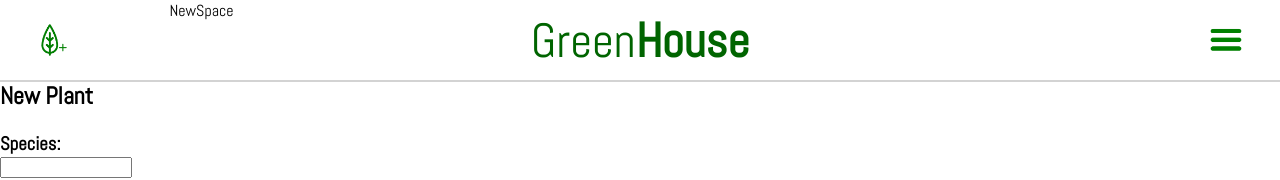
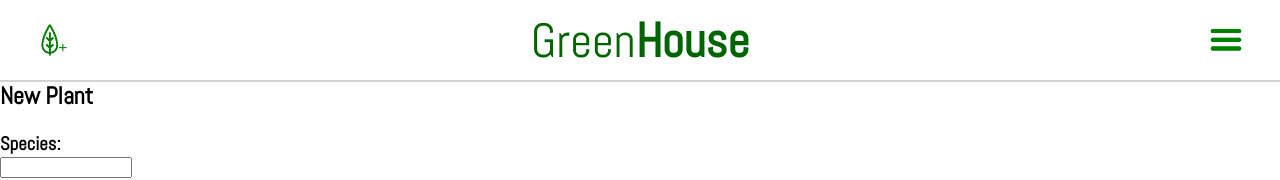
Before and after one commit to spenser-brinkman/greenhouse_fe, a React (Create React App) app: page / in a window 1280 px wide. Shown: the top 180 px of the page. Built offline with nearby package versions, Linux system fonts and the light colour scheme.

Commit message:
arbitrary

```diff
--- a/src/containers/Header/components/AppButtons/components/NewSpace/index.js
+++ b/src/containers/Header/components/AppButtons/components/NewSpace/index.js
@@ -5,7 +5,7 @@ class NewSpace extends Component {
   render(){
     return (
       <div>
-        NewSpace
+
       </div>
     )
   }
```
